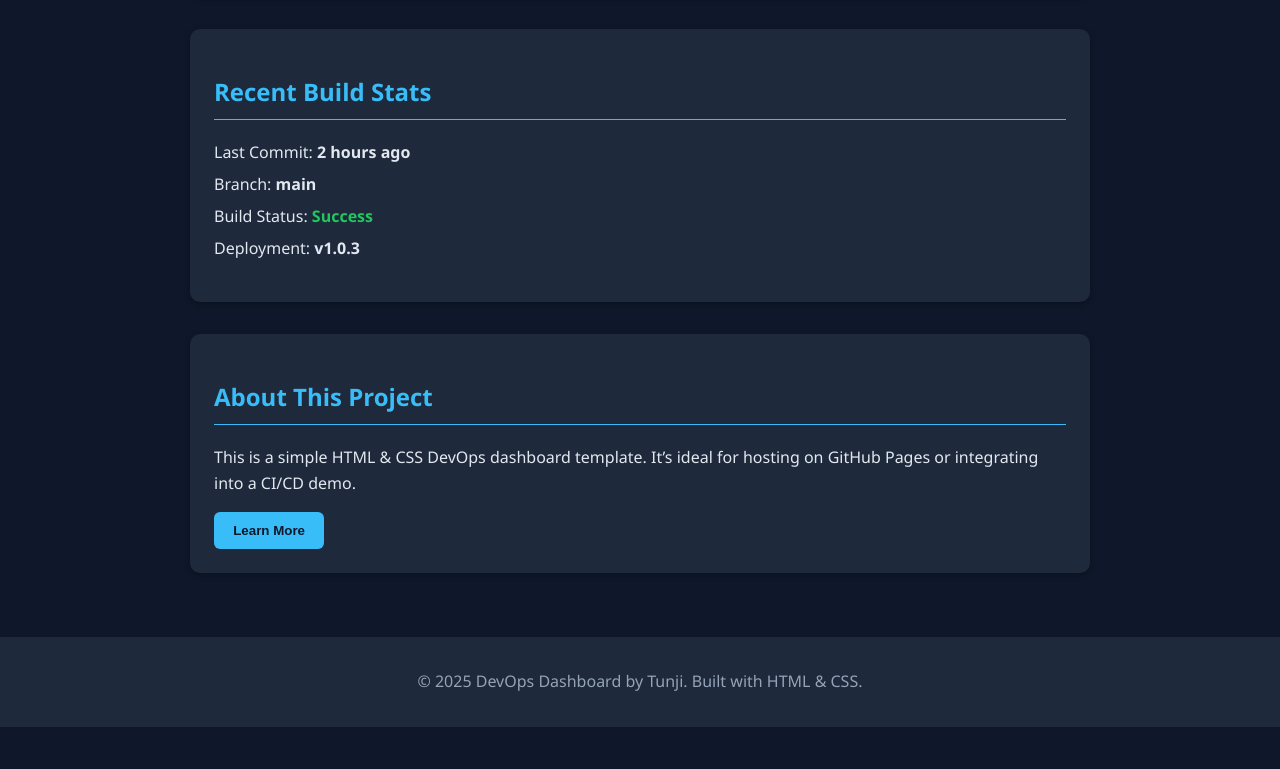
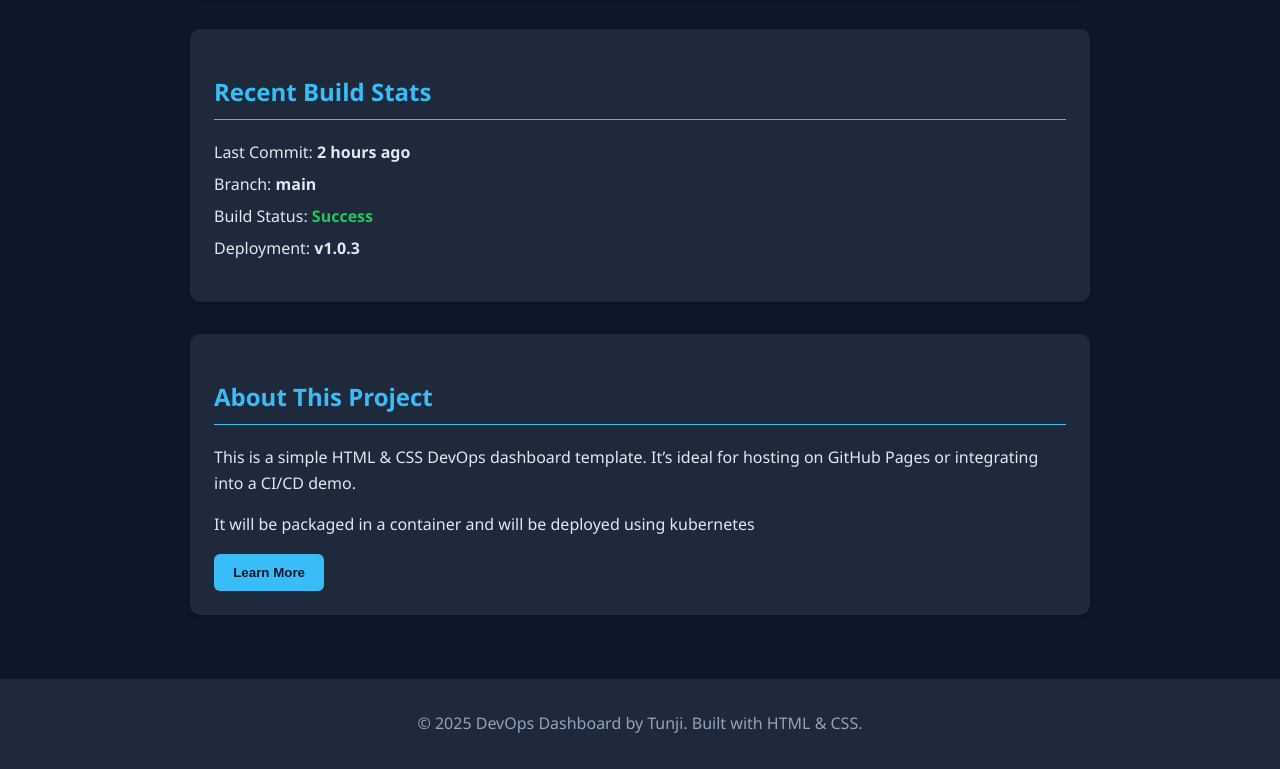
Before and after one commit to adetoro1989/devops-dash, a plain HTML site: page index.html in a window 1280 px wide. Shown: the part 637-1406 px from the top of the page. Before the commit the page ends 1364 px from the top, so only its background shows below. Drawn offline with Linux system fonts and the light colour scheme.

Commit message:
Updated the index.html

```diff
--- a/index.html
+++ b/index.html
@@ -42,6 +42,7 @@
       <h2>About This Project</h2>
       <p>This is a simple HTML & CSS DevOps dashboard template.
       It’s ideal for hosting on GitHub Pages or integrating into a CI/CD demo.</p>
+      <p>It will be packaged in a container and will be deployed using kubernetes</p>
       <button id="learnMoreBtn">Learn More</button>
     </section>
   </main>
```
